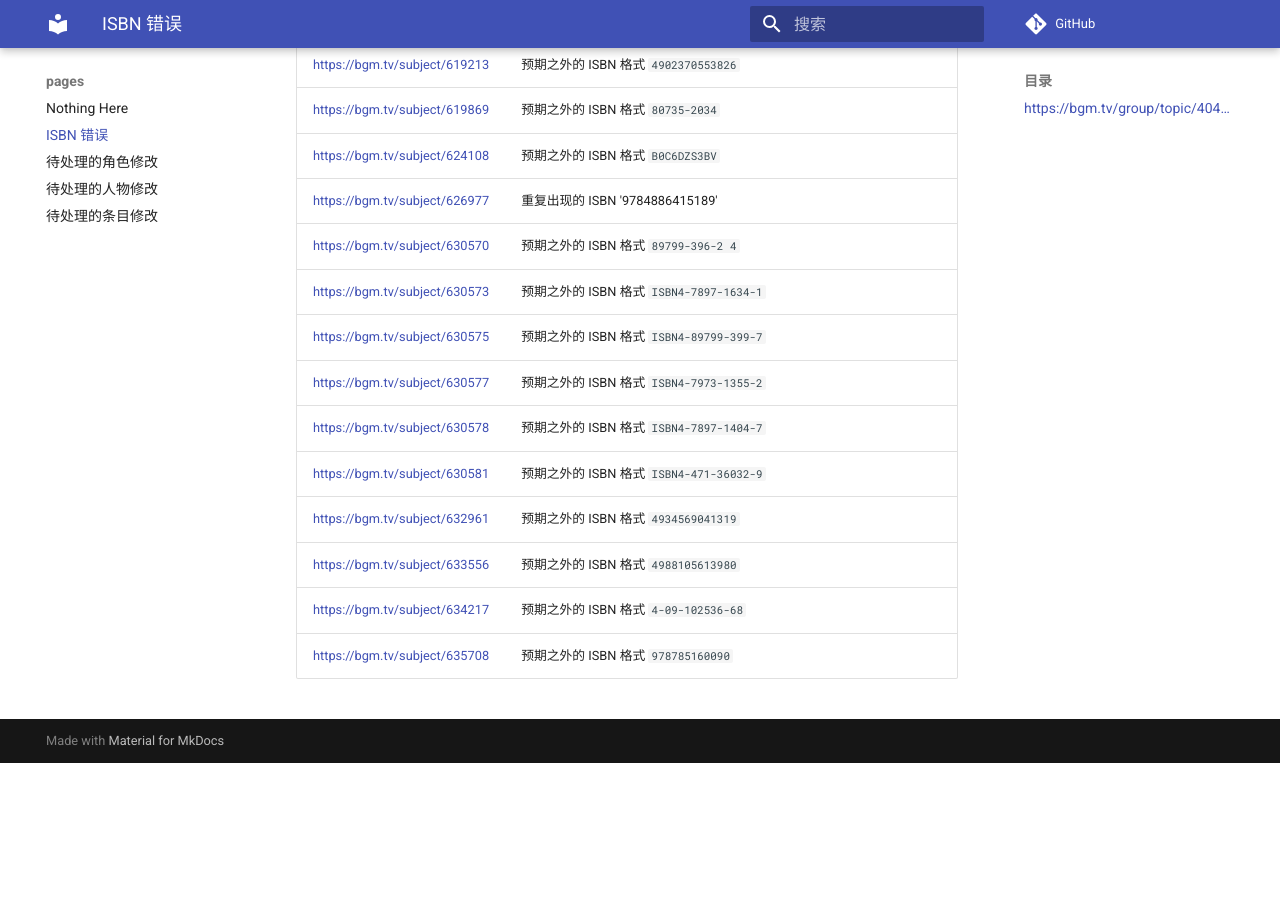
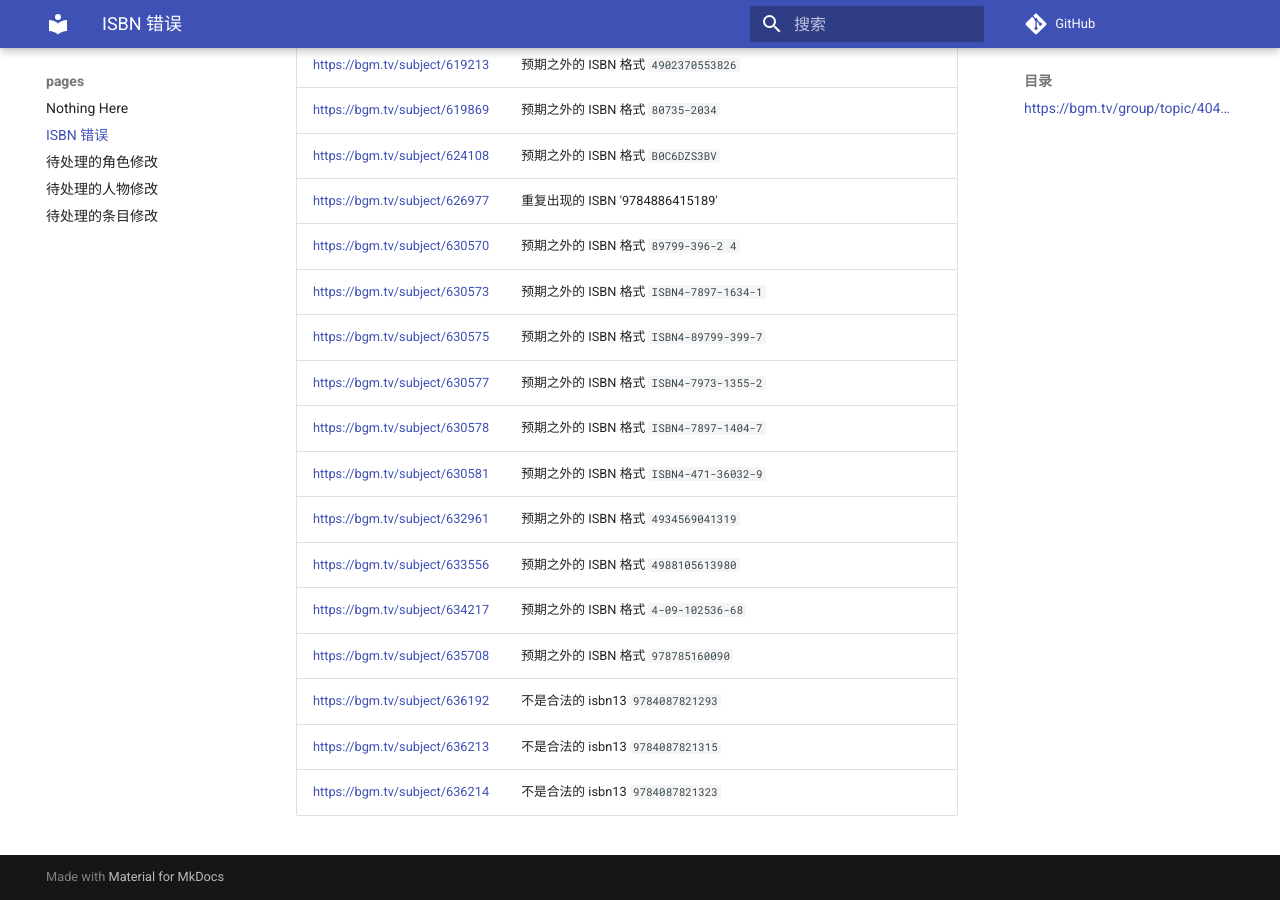
Before and after one commit to trim21/bangumi-pages, an MkDocs documentation site: the page built from docs/isbn.md, in a window 1280 px wide and 900 px high, scrolled down 9870 px. Built offline with MkDocs 1.6.1 and Material for MkDocs 9.7.7, drawn with Linux system fonts in a browser that asks for light colours; comment, search, counter and statistics services are not loaded; before the commit the page ends 10633 px from its top, so only the background shows below that.

Commit message:
update isbn.md

```diff
--- a/docs/isbn.md
+++ b/docs/isbn.md
@@ -230,3 +230,6 @@ total 225
 | <https://bgm.tv/subject/633556> | 预期之外的 ISBN 格式 `4988105613980` |
 | <https://bgm.tv/subject/634217> | 预期之外的 ISBN 格式 `4-09-102536-68` |
 | <https://bgm.tv/subject/635708> | 预期之外的 ISBN 格式 `978785160090` |
+| <https://bgm.tv/subject/636192> | 不是合法的 isbn13 <code>9784087821293</code> |
+| <https://bgm.tv/subject/636213> | 不是合法的 isbn13 <code>9784087821315</code> |
+| <https://bgm.tv/subject/636214> | 不是合法的 isbn13 <code>9784087821323</code> |
```
Also changed, not shown: other parts of docs/isbn.md (+1 -1 lines).
